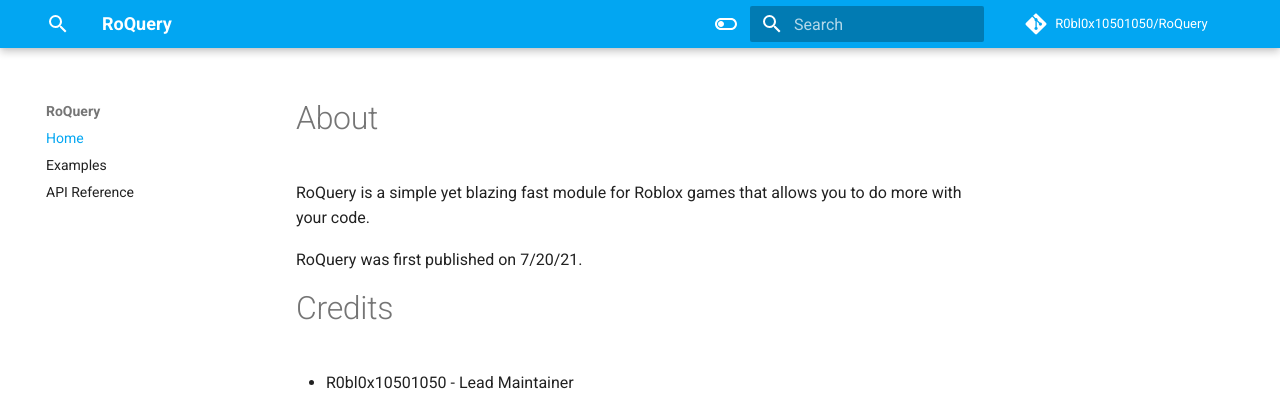
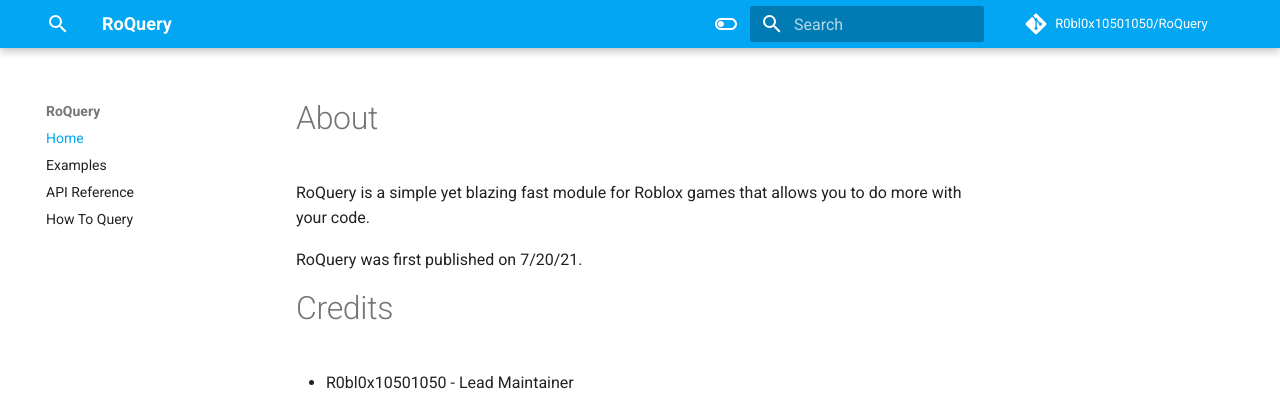
Before and after one commit to R0bl0x10501050/RoQuery, an MkDocs documentation site: the page built from docs/index.md, in a window 1280 px wide. Shown: the top 403 px of the page. Built offline with MkDocs 1.6.1 and Material for MkDocs 9.7.7, drawn with Linux system fonts in a browser that asks for light colours; comment, search, counter and statistics services are not loaded.

Commit message:
Update mkdocs.yml

```diff
--- a/mkdocs.yml
+++ b/mkdocs.yml
@@ -42,12 +42,14 @@ nav:
   - Home: index.md
   - Examples: examples.md
   - API Reference: API.md
+  - How To Query: QuerySelecting.md
 
 markdown_extensions:
   - admonition
   - attr_list
   - def_list
   - meta
+  - pymdownx.details
   - pymdownx.highlight
   - pymdownx.superfences
   - pymdownx.tabbed
```
